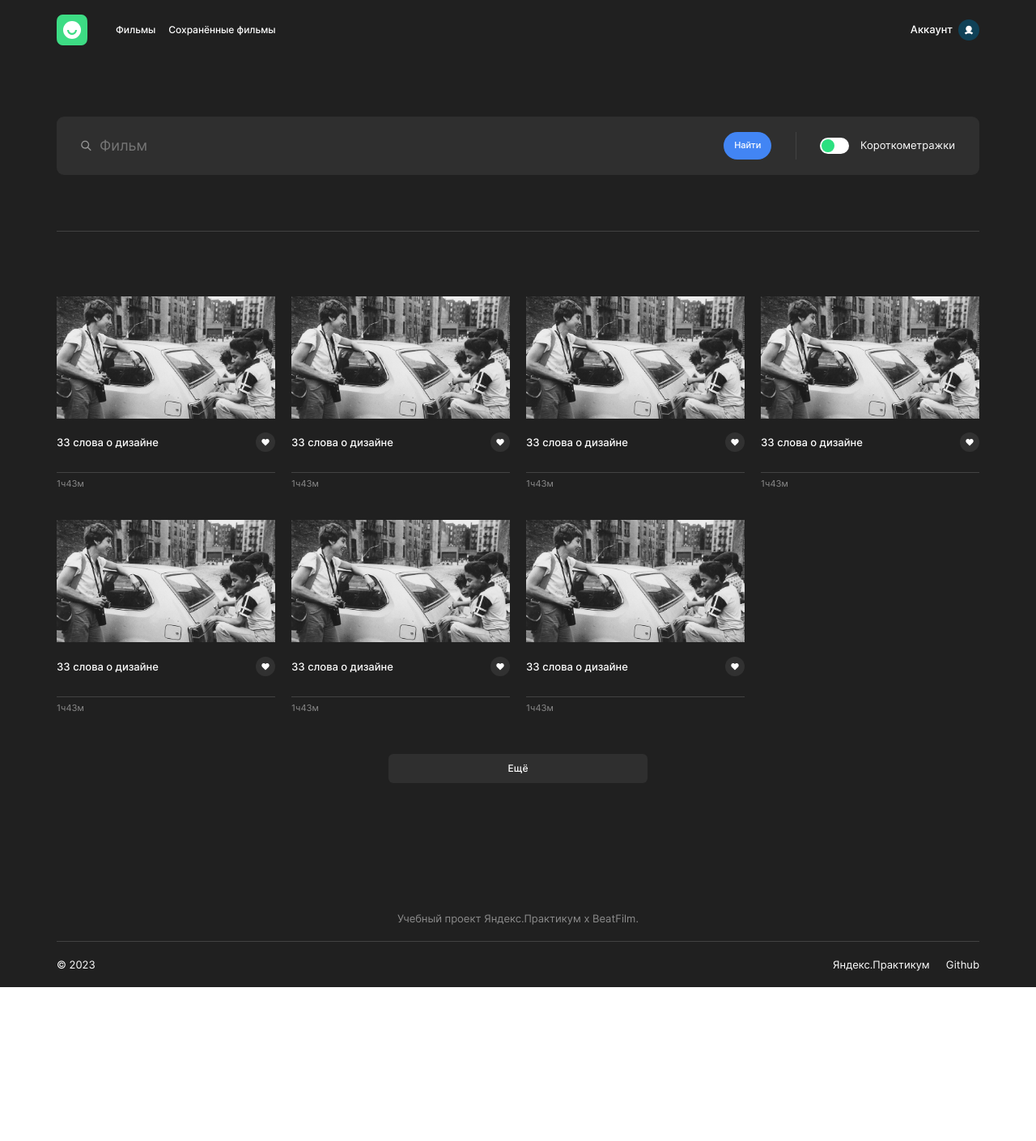
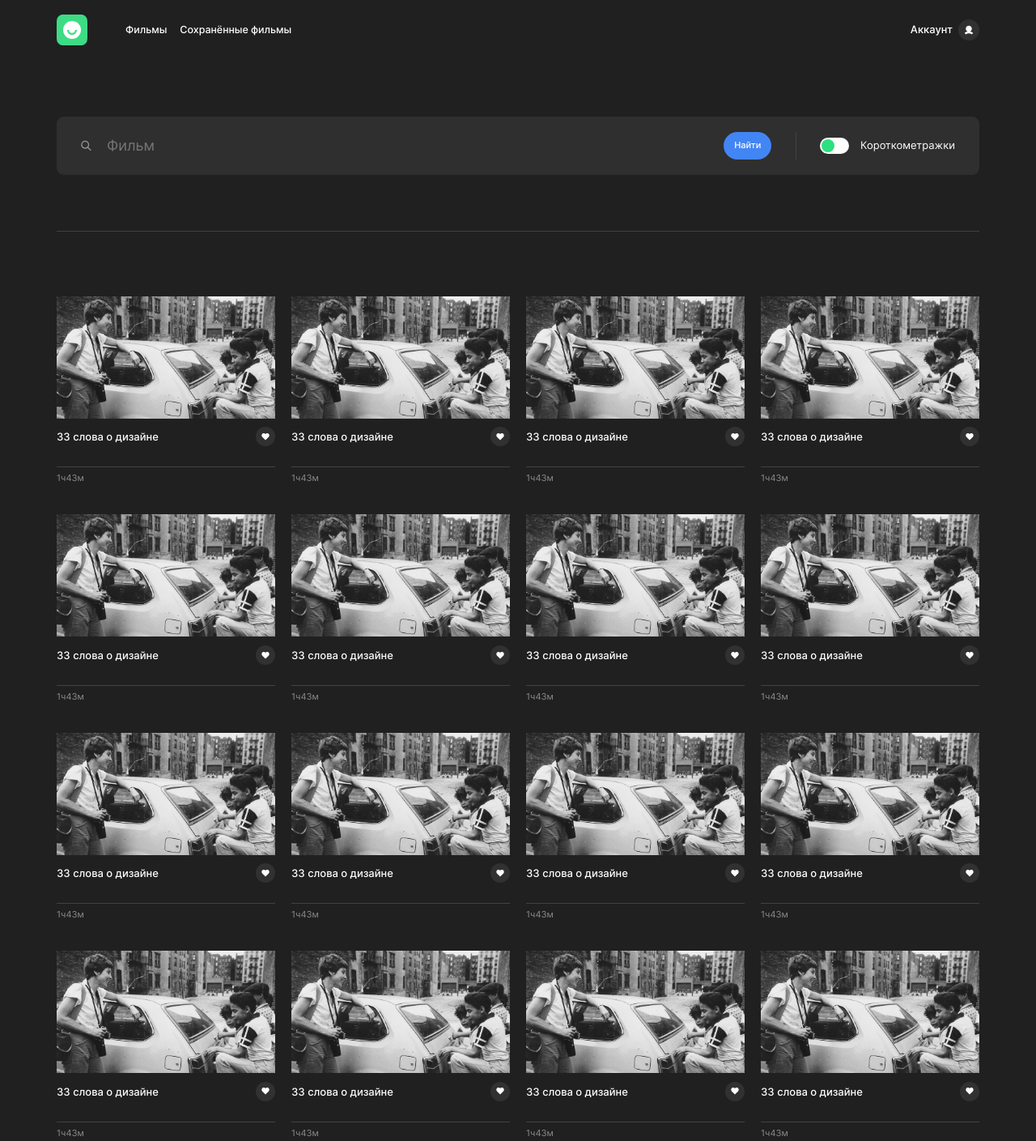
Before and after one commit to parfion/movies-explorer-frontend, a React app: page /movies in a window 1280 px wide. Shown: the top 1409 px of the page at 81% size. Before the commit the page ends 1219 px from the top, so only its background shows below. Built offline with nearby package versions, Linux system fonts and the light colour scheme; a web font is replaced by a local one.

Commit message:
исправлена верстка для разрешения 1280px

```diff
--- a/src/components/Header/Header.css
+++ b/src/components/Header/Header.css
@@ -37,7 +37,7 @@
 .header__link {
   text-decoration: none;
   color: #FFF;
-  font-size: 12px;
+  font-size: 12.5px;
   font-style: normal;
   font-weight: 500;
   line-height: 133.333%;
@@ -62,7 +62,7 @@
 }
 
 .header__logo-admin {
-  margin-right: 35px;
+  margin-right: 47px;
 }
 
 .header__nav-admin {
@@ -95,6 +95,15 @@
   min-width: 26px;
   min-height: 26px;
 }
+
+.header__nav-img-admin {
+  background: #313131 url('../../images/accountIcon.svg') no-repeat center;
+  border-radius: 50%;
+  min-width: 26px;
+  min-height: 26px;
+}
+
+
 
 .header__menu-img {
   display: none;
--- a/src/components/Header/Header.jsx
+++ b/src/components/Header/Header.jsx
@@ -49,7 +49,7 @@ function Header(params) {
             </div>
               <Link className='header__link header__link-account' to='/profile'>
                 <p className='header__nav-account'>Аккаунт</p>
-                <div className='header__nav-img'></div>
+                <div className='header__nav-img-admin'></div>
               </Link>
           </nav>
         </div>
--- a/src/components/Login/Login.css
+++ b/src/components/Login/Login.css
@@ -0,0 +1,3 @@
+.register__form-submit-auth {
+  margin-top: 197px;
+}
--- a/src/components/Login/Login.jsx
+++ b/src/components/Login/Login.jsx
@@ -1,4 +1,5 @@
 import '../Regiter/Register.css';
+import './Login.css';
 import { useState } from "react";
 import { useForm } from "react-hook-form";
 import { Link } from "react-router-dom";
@@ -61,10 +62,10 @@ function Login (params) {
             <div className='register__span'>{errors?.passwordLogin && <p className='register__form-error'>{
             errors?.passwordLogin?.message || 'Что-то пошло не так...'}</p>}</div>
           </div>
-          <button className='register__form-submit' type='submit' disabled={!isValid}>Войти</button>
+          <button className='register__form-submit register__form-submit-auth' type='submit' disabled={!isValid}>Войти</button>
         </form>
         <p className='register__yet'>Ещё не зарегистрированы?
-        <Link className='register__link' to='/signup'>Зарегистрироваться</Link></p>
+        <Link className='register__link' to='/signup'>Регистрация</Link></p>
       </div>
     </section>
   )
--- a/src/components/MoviesCard/MoviesCard.css
+++ b/src/components/MoviesCard/MoviesCard.css
@@ -11,7 +11,7 @@
   max-width: 270px;
   height: 151px;
   object-fit: cover;
-  margin-bottom: 14px;
+  margin-bottom: 7px;
 }
 
 .movies-card__info {
--- a/src/components/MoviesCardList/MoviesCardList.css
+++ b/src/components/MoviesCardList/MoviesCardList.css
@@ -1,6 +1,7 @@
 .movie-cardlist {
   background-color: #202020;
   padding: 80px 0px;
+  min-height: 390px;
 }
 
 .movie-cardlist__content {
@@ -20,7 +21,7 @@
   padding: 0;
   cursor: pointer;
   display: block;
-  margin: 50px auto 0;
+  margin: 55px auto 0;
   border: none;
   border-radius: 6px;
   background: #2F2F2F;
--- a/src/components/MoviesCardList/MoviesCardList.jsx
+++ b/src/components/MoviesCardList/MoviesCardList.jsx
@@ -1,7 +1,9 @@
+import { useLocation } from 'react-router-dom';
 import MoviesCard from '../MoviesCard/MoviesCard';
 import './MoviesCardList.css';
 
 function MoviesCardList (params) {
+  const { pathname } = useLocation();
   return (
     <section className='movie-cardlist'>
       <div className='movie-cardlist__content'>
@@ -13,8 +15,19 @@ function MoviesCardList (params) {
           <MoviesCard />
           <MoviesCard />
           <MoviesCard />
+          <MoviesCard />
+          <MoviesCard />
+          <MoviesCard />
+          <MoviesCard />
+          <MoviesCard />
+          <MoviesCard />
+          <MoviesCard />
+          <MoviesCard />
+          <MoviesCard />
         </div>
+        {pathname === '/movies' && (
         <button className='movie-cardlist__button'>Ещё</button>
+        )}
       </div>
     </section>
   )
--- a/src/components/NotFound/NotFound.css
+++ b/src/components/NotFound/NotFound.css
@@ -1,6 +1,6 @@
 .not-found {
-  min-height: calc(100vh - 236px - 60px);
-  padding: 236px 0px 60px;
+  min-height: calc(100vh - 245px - 60px);
+  padding: 245px 0px 60px;
   background-color: #202020;
 }
 
--- a/src/components/Regiter/Register.css
+++ b/src/components/Regiter/Register.css
@@ -83,7 +83,7 @@
 
 .register__form-submit {
   cursor: pointer;
-  margin-top: 134px;
+  margin-top: 127px;
   border: 0;
   padding: 0;
   min-height: 45px;
--- a/src/components/SearchForm/SearchForm.css
+++ b/src/components/SearchForm/SearchForm.css
@@ -23,6 +23,7 @@
 
 .search-form__info-img {
   padding-left: 19px;
+  padding-right: 9px;
 }
 
 .search-form__bar-options {
```
